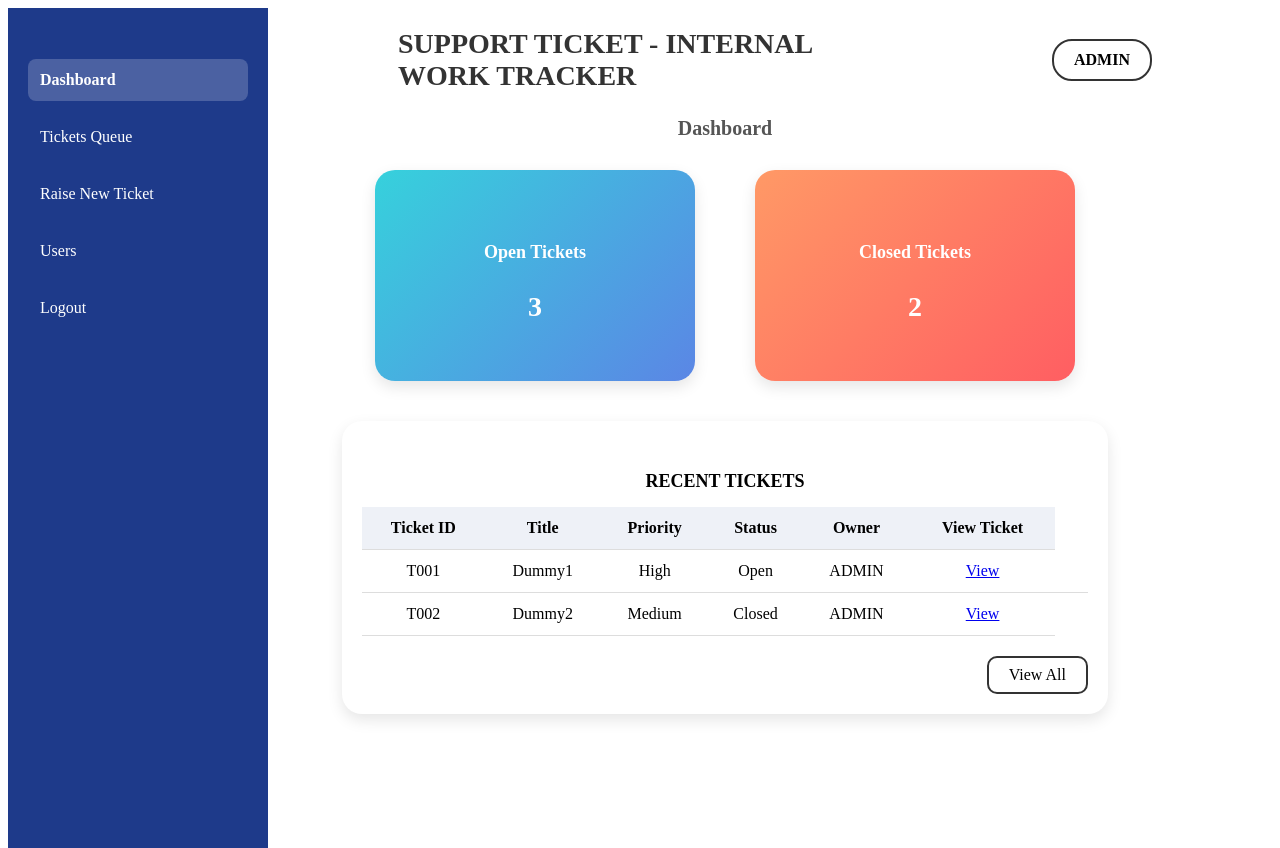
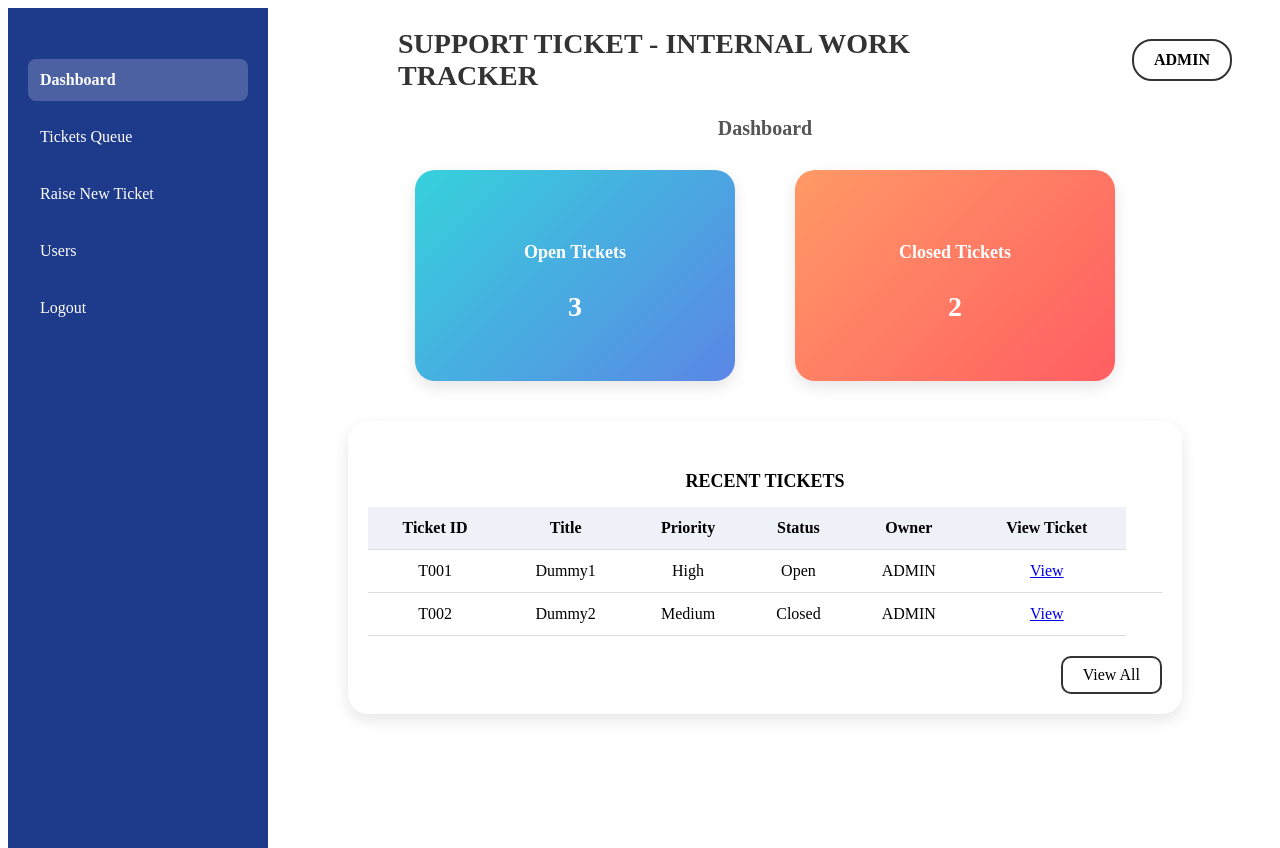
Before and after one commit to SIS-EBhogapurapu/Support-Ticket-and-Escalation-Board, an Angular app: page /admin-admin-dashboard in a window 1280 px wide. Built offline with nearby package versions, Linux system fonts and the light colour scheme; sample sign-in values are in the browser's storage.

Commit message:
removed DeadCode

```diff
--- a/src/app/admin-admin-dashboard/admin-admin-dashboard.html
+++ b/src/app/admin-admin-dashboard/admin-admin-dashboard.html
@@ -66,9 +66,3 @@
   </div>
 
 </div>
-
-
-  <div class="content-container">
-    <router-outlet></router-outlet>
-  </div>
-</div>
--- a/src/app/users-dashboard/users-dashboard.html
+++ b/src/app/users-dashboard/users-dashboard.html
@@ -66,9 +66,3 @@
   </div>
 
 </div>
-
-
-  <div class="content-container">
-    <router-outlet></router-outlet>
-  </div>
-</div>
```
